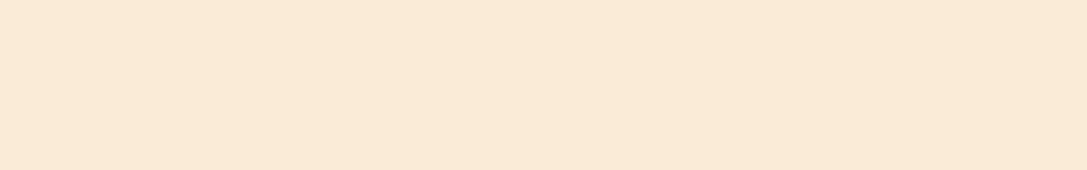
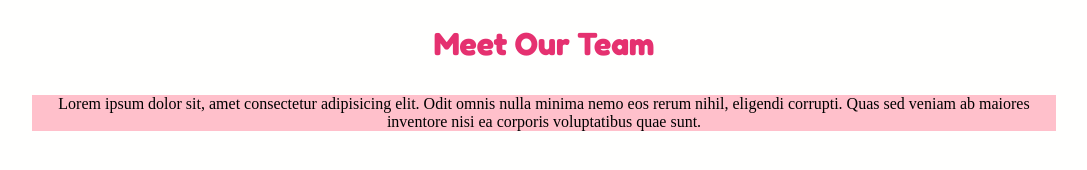
Before and after one commit to italocirillo/html-css-float-cards, a plain HTML site: page index.html in a window 1280 px wide. Shown: the whole page, without its empty margins (96-1183 px from the left). Drawn offline with Linux system fonts and the light colour scheme.

Commit message:
titolo e paragrafo aggiunti

```diff
--- a/css/style.css
+++ b/css/style.css
@@ -1,3 +1,30 @@
+/* RESET */
+*{
+    margin: 0;
+    padding: 0;
+    box-sizing: border-box;
+}
+
 body{
-    background-color: antiquewhite;
+    background-color: #fffffe;
 }
+/*MAIN*/
+
+/*Titolo*/
+
+h1{
+    font-family: 'Fredoka', sans-serif;
+    color: #e53170;
+    text-align: center;
+    margin-top: 1.5rem;
+
+}
+
+/*Contenitore*/
+.contenitore{
+    background-color: pink;
+    width: 80%;
+    max-width: 1200px;
+    margin: 2rem auto;
+    text-align: center;
+}
--- a/index.html
+++ b/index.html
@@ -6,8 +6,43 @@
     <meta name="viewport" content="width=device-width, initial-scale=1.0">
     <title>Floating Cards</title>
     <link rel="stylesheet" href="css/style.css">
+    <link rel="preconnect" href="https://fonts.googleapis.com">
+    <link rel="preconnect" href="https://fonts.gstatic.com" crossorigin>
+    <link href="https://fonts.googleapis.com/css2?family=Fredoka:wght@500;700&family=Roboto:wght@400;900&display=swap" rel="stylesheet">
+
 </head>
+
 <body>
+
+
+
+    <!-- main  -->
+
+    <main>
+        <!-- titolo -->
+        <h1>
+            Meet Our Team
+        </h1>
+
+        <!-- contenitore -->
+
+        <div class="contenitore">
+            <!-- paragrafo -->
+            <p>
+                Lorem ipsum dolor sit, amet consectetur adipisicing elit. Odit omnis nulla minima nemo eos rerum nihil, eligendi corrupti. Quas sed veniam ab maiores inventore nisi ea corporis voluptatibus quae sunt.
+            </p>
+
+            <!-- sezione carte -->
+            <section>
+
+            </section>
+
+        </div>
+        <!-- fine contenitore  -->
+
+    </main>
+
+    <!-- fine main  -->
 
 </body>
 </html>
```
